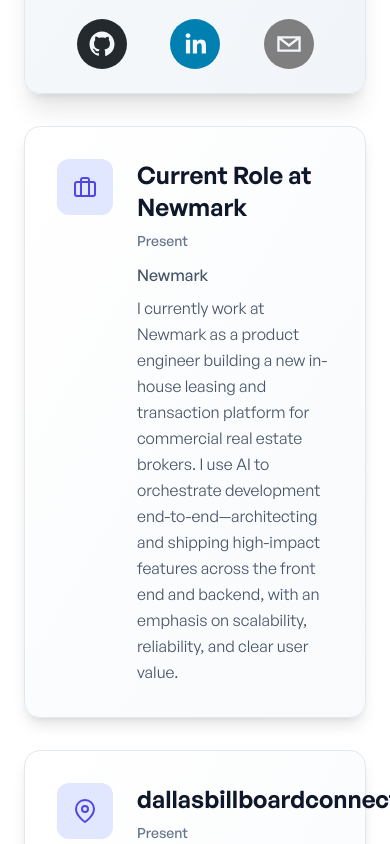
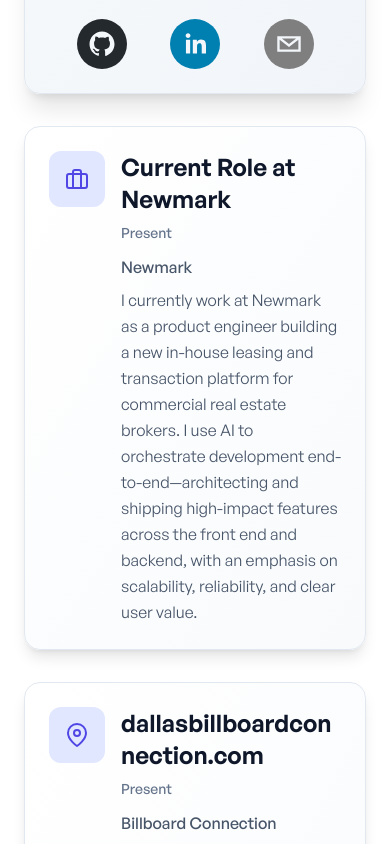
Before and after one commit to Don-Joel/Me, a Next.js app: page / in a window 390 px wide. Shown: the part 3440-4284 px from the top of the page. Built offline with nearby package versions, Linux system fonts and the light colour scheme.

Commit message:
wrapping text

```diff
--- a/components/about/AboutMeBio.tsx
+++ b/components/about/AboutMeBio.tsx
@@ -125,8 +125,8 @@
                   transition={{ duration: 0.6, delay: idx * 0.1 }}
                   className="group relative"
                 >
-                  <div className="bg-gradient-to-br from-white to-slate-50 dark:from-slate-800 dark:to-slate-900 rounded-2xl p-8 shadow-lg hover:shadow-2xl border border-slate-200 dark:border-slate-700 transition-all duration-300 hover:-translate-y-1">
-                    <div className="flex items-start gap-6">
+                  <div className="bg-gradient-to-br from-white to-slate-50 dark:from-slate-800 dark:to-slate-900 rounded-2xl p-6 sm:p-8 shadow-lg hover:shadow-2xl border border-slate-200 dark:border-slate-700 transition-all duration-300 hover:-translate-y-1 min-w-0">
+                    <div className="flex items-start gap-4 sm:gap-6 min-w-0">
                       {/* Icon */}
                       <div
                         className={`flex-shrink-0 p-4 rounded-xl ${exp.iconBg} group-hover:scale-110 transition-transform duration-300`}
@@ -137,17 +137,17 @@
                       {/* Content */}
                       <div className="flex-1 min-w-0">
                         <div className="flex flex-col sm:flex-row sm:items-center sm:justify-between gap-2 mb-3">
-                          <h3 className="text-2xl font-general-semibold text-slate-900 dark:text-slate-100">
+                          <h3 className="text-2xl font-general-semibold text-slate-900 dark:text-slate-100 break-words">
                             {exp.title}
                           </h3>
-                          <span className="text-sm font-general-medium text-slate-500 dark:text-slate-400">
+                          <span className="text-sm font-general-medium text-slate-500 dark:text-slate-400 shrink-0">
                             {exp.period}
                           </span>
                         </div>
-                        <p className="text-slate-600 dark:text-slate-400 mb-2 font-general-medium">
+                        <p className="text-slate-600 dark:text-slate-400 mb-2 font-general-medium break-words">
                           {exp.company}
                         </p>
-                        <p className="text-slate-600 dark:text-slate-300 leading-relaxed">
+                        <p className="text-slate-600 dark:text-slate-300 leading-relaxed break-words">
                           {exp.description}
                         </p>
                       </div>
```
